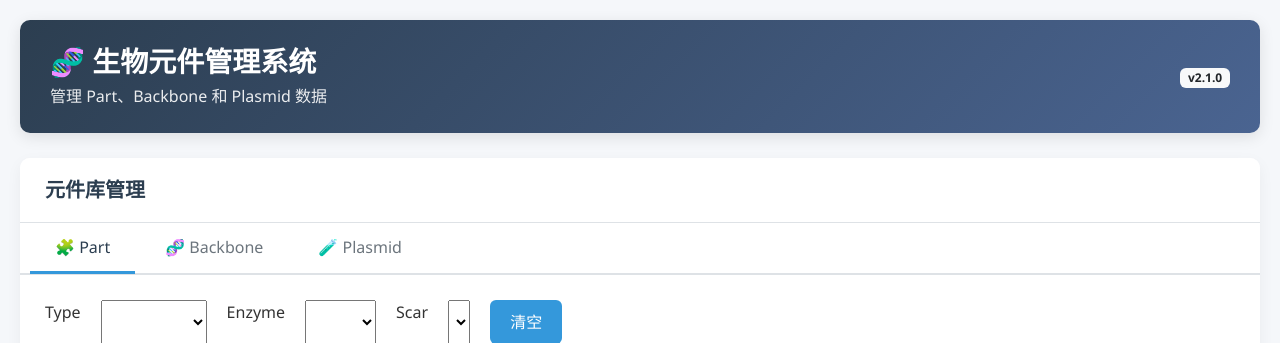
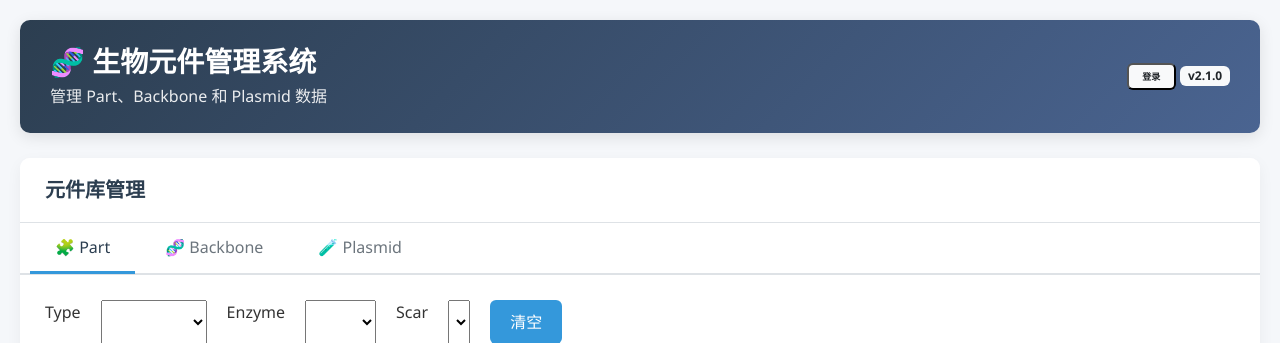
Before and after one commit to Vivian-WEI-0408/WebDatabase, a Django app: template WebDataWorld/LabDatabase/templates/index.html in a window 1280 px wide. Shown: the top 343 px of the page. Run offline with Django 3.2, Linux system fonts and the light colour scheme; the template is opened without the code that fills it, so the values that code supplies are empty; some libraries are stand-ins or nearby versions.

Commit message:
add login, logout, admin button

```diff
--- a/WebDataWorld/LabDatabase/templates/index.html
+++ b/WebDataWorld/LabDatabase/templates/index.html
@@ -276,10 +276,19 @@
                 <div>
                     <h1>🧬 生物元件管理系统</h1>
                     <p>管理 Part、Backbone 和 Plasmid 数据</p>
+
                 </div>
                 <div>
+                    {% if user.is_authenticated %}
+                        <h3>你好，{{user.username}}</h3>
+                    {% endif %}
                     {% if user.is_superuser %}
                         <button id = "admin_index" class="badge bg-light text-dark"><span class="badge bg-light text-dark">管理</span></button>
+                     {% endif %}
+                     {% if user.is_authenticated %}
+                         <button id = "logout" class="badge bg-light text-dark" onclick="window.location.href = '/WebDatabase/logout'"><span class="badge bg-light text-dark">退出登录</span></button>
+                     {% else %}
+                          <button id = "login" class="badge bg-light text-dark" onclick="window.location.href = '/WebDatabase/login'"><span class="badge bg-light text-dark">登录</span></button>
                      {% endif %}
                     <span class="badge bg-light text-dark">v2.1.0</span>
                 </div>
```
